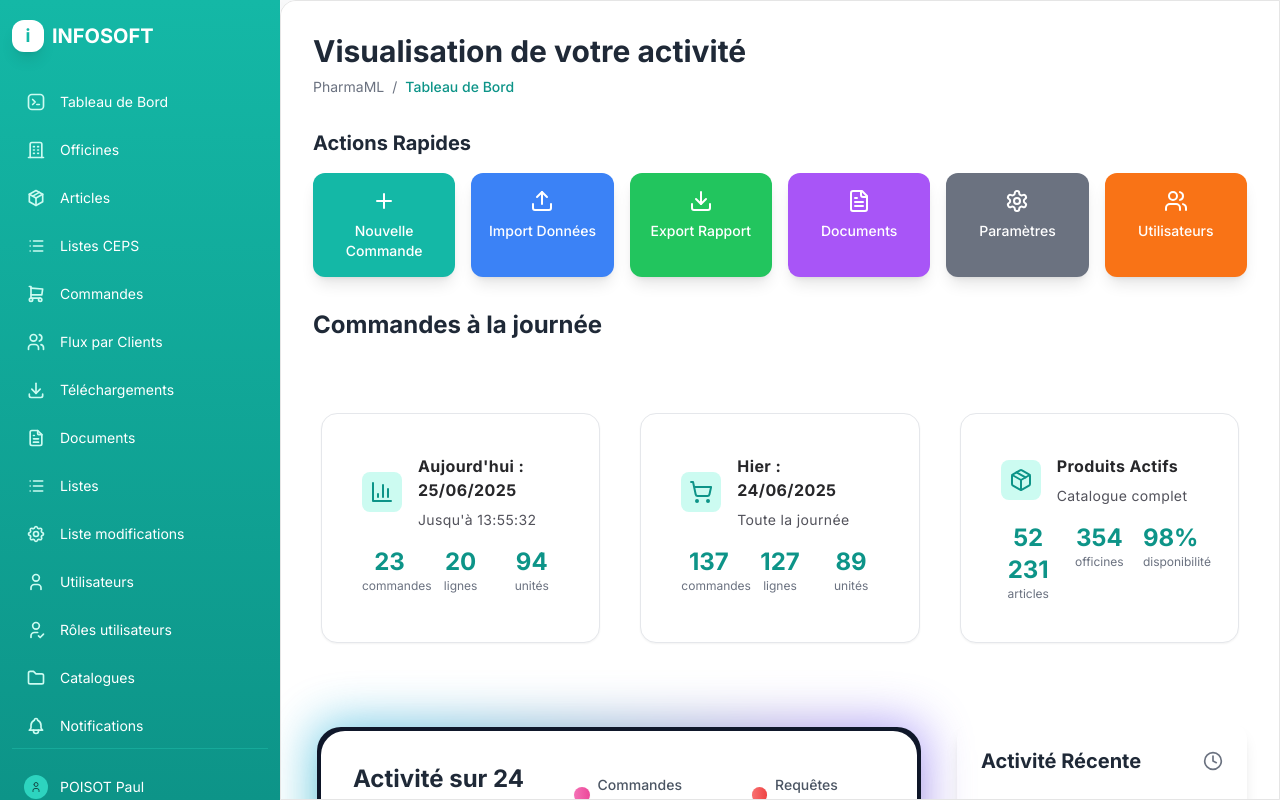
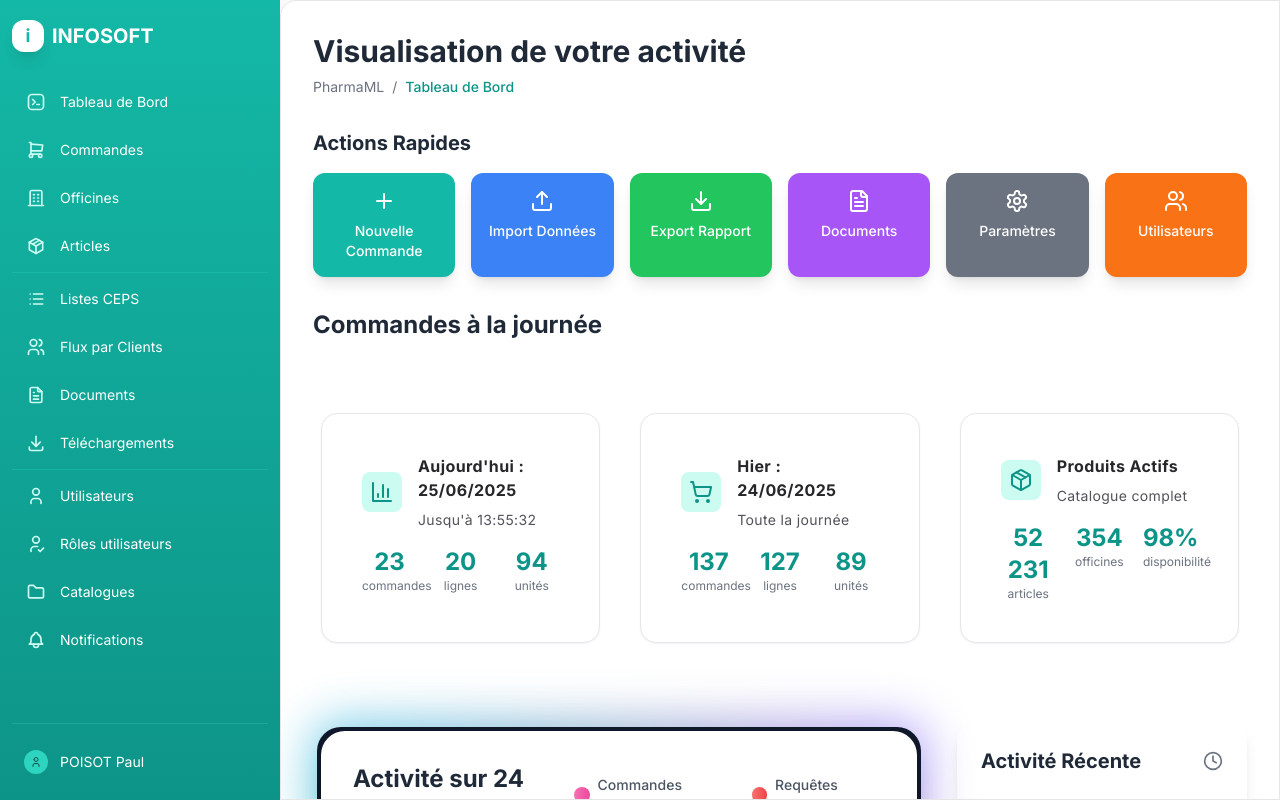
Before and after one commit to Roi-Crafteur/Frontal, a React (Vite) app: page / in a window 1280 px wide. Built offline with nearby package versions, Linux system fonts and the light colour scheme.

Commit message:
Updated DashboardLayout.tsx

```diff
--- a/src/components/layout/DashboardLayout.tsx
+++ b/src/components/layout/DashboardLayout.tsx
@@ -29,13 +29,19 @@ export default function DashboardLayout({ children }: DashboardLayoutProps) {
   const [open, setOpen] = useState(false);
   const { activeModule, setActiveModule } = useStore();
 
-  // Ordre exact du cahier des charges
-  const links = [
+  // Groupement logique des liens de navigation
+  const mainLinks = [
     {
       label: "Tableau de Bord",
       href: "#",
       icon: <IconBrandTabler className="h-5 w-5 shrink-0 text-teal-100" />,
       onClick: () => setActiveModule('dashboard')
+    },
+    {
+      label: "Commandes",
+      href: "#",
+      icon: <IconShoppingCart className="h-5 w-5 shrink-0 text-teal-100" />,
+      onClick: () => setActiveModule('orders')
     },
     {
       label: "Officines",
@@ -49,17 +55,14 @@ export default function DashboardLayout({ children }: DashboardLayoutProps) {
       icon: <IconPackage className="h-5 w-5 shrink-0 text-teal-100" />,
       onClick: () => setActiveModule('products')
     },
+  ];
+
+  const managementLinks = [
     {
       label: "Listes CEPS",
       href: "#",
       icon: <IconList className="h-5 w-5 shrink-0 text-teal-100" />,
       onClick: () => setActiveModule('ceps')
-    },
-    {
-      label: "Commandes",
-      href: "#",
-      icon: <IconShoppingCart className="h-5 w-5 shrink-0 text-teal-100" />,
-      onClick: () => setActiveModule('orders')
     },
     {
       label: "Flux par Clients",
@@ -68,29 +71,20 @@ export default function DashboardLayout({ children }: DashboardLayoutProps) {
       onClick: () => setActiveModule('client-flows')
     },
     {
-      label: "Téléchargements",
-      href: "#",
-      icon: <IconDownload className="h-5 w-5 shrink-0 text-teal-100" />,
-      onClick: () => setActiveModule('downloads')
-    },
-    {
       label: "Documents",
       href: "#",
       icon: <IconFileText className="h-5 w-5 shrink-0 text-teal-100" />,
       onClick: () => setActiveModule('documents')
     },
     {
-      label: "Listes",
+      label: "Téléchargements",
       href: "#",
-      icon: <IconList className="h-5 w-5 shrink-0 text-teal-100" />,
-      onClick: () => setActiveModule('lists')
+      icon: <IconDownload className="h-5 w-5 shrink-0 text-teal-100" />,
+      onClick: () => setActiveModule('downloads')
     },
-    {
-      label: "Liste modifications",
-      href: "#",
-      icon: <IconSettings className="h-5 w-5 shrink-0 text-teal-100" />,
-      onClick: () => setActiveModule('modifications')
-    },
+  ];
+
+  const adminLinks = [
     {
       label: "Utilisateurs",
       href: "#",
@@ -125,15 +119,46 @@ export default function DashboardLayout({ children }: DashboardLayoutProps) {
             <div className="flex flex-1 flex-col">
               <Logo />
 
-              {/* Navigation principale - ordre exact du cahier des charges */}
+              {/* Navigation principale - sans scroll */}
               <div className="mt-6 flex flex-col space-y-1">
-                {links.map((link, idx) => (
+                {/* Section principale */}
+                <div className="space-y-1">
+                  {mainLinks.map((link, idx) => (
                     <SidebarLink
                       key={idx}
                       link={link}
                       onClick={link.onClick}
                     />
                   ))}
+                </div>
+
+                {/* Séparateur visuel */}
+                <div className="my-3 border-t border-teal-400/30"></div>
+
+                {/* Section gestion */}
+                <div className="space-y-1">
+                  {managementLinks.map((link, idx) => (
+                    <SidebarLink
+                      key={idx}
+                      link={link}
+                      onClick={link.onClick}
+                    />
+                  ))}
+                </div>
+
+                {/* Séparateur visuel */}
+                <div className="my-3 border-t border-teal-400/30"></div>
+
+                {/* Section administration */}
+                <div className="space-y-1">
+                  {adminLinks.map((link, idx) => (
+                    <SidebarLink
+                      key={idx}
+                      link={link}
+                      onClick={link.onClick}
+                    />
+                  ))}
+                </div>
               </div>
             </div>
 
```
Lines whose indentation alone changed are shown as unchanged.
